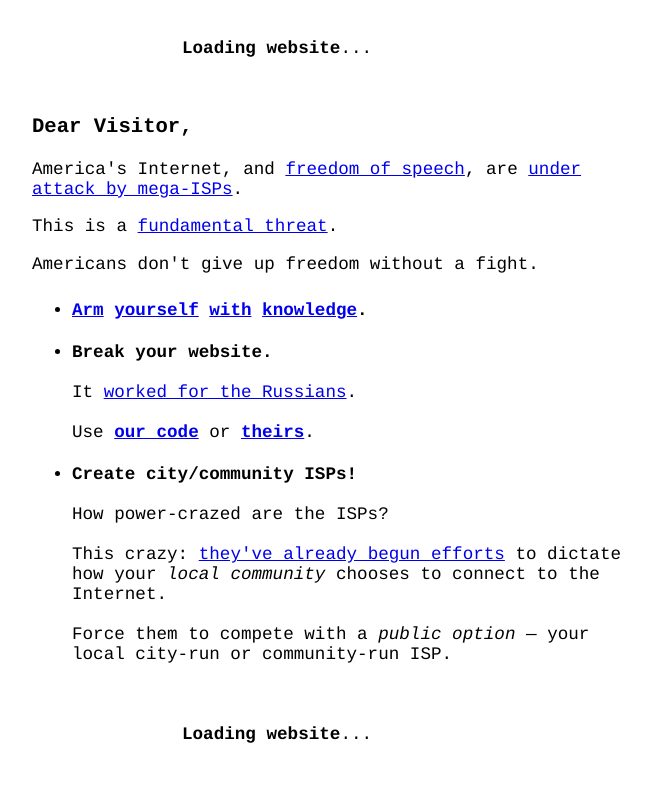
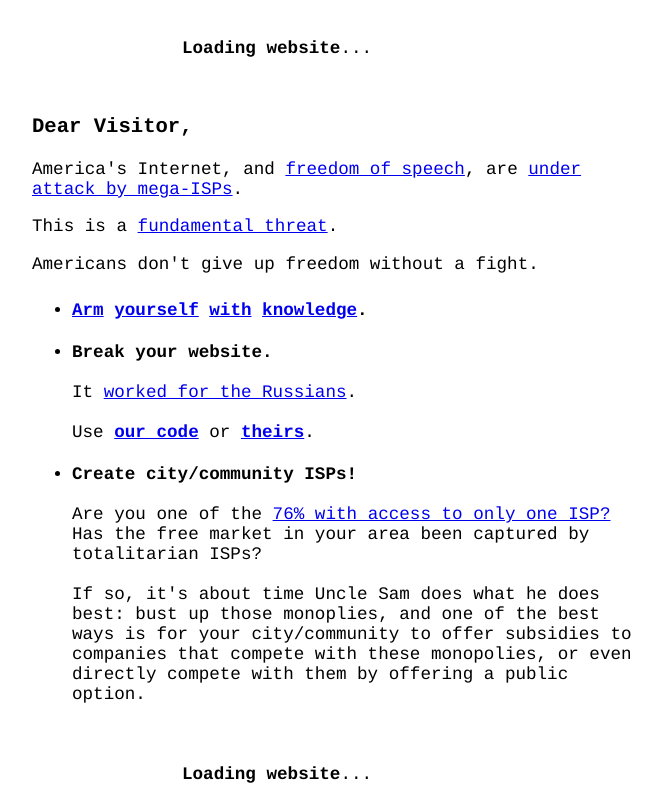
Before and after one commit to taoeffect/break-the-net, a plain HTML site: page break-the-net.html in a window 1280 px wide. Shown: the whole page, without its empty margins (308-970 px from the left). Drawn offline with Linux system fonts and the light colour scheme.

Commit message:
improve last section wording

```diff
--- a/break-the-net.html
+++ b/break-the-net.html
@@ -59,10 +59,9 @@
             <li>
               <b>Create city/community ISPs!</b>
               <br><br>
-              How power-crazed are the ISPs?
-              <br><br>This crazy: <a href="https://arstechnica.com/tech-policy/2017/01/virginia-broadband-deployment-act-would-kill-municipal-broadband-deployment/" target="_parent">they've already begun efforts</a> to dictate how your <i>local community</i> chooses to connect to the Internet.
+              Are you one of the <a href="http://www.businessinsider.com/internet-isps-competition-net-neutrality-ajit-pai-fcc-2017-4/#-11">76% with access to only one ISP?</a> Has the free market in your area been captured by totalitarian ISPs?
               <br><br>
-              Force them to compete with a <i>public option</i> — your local city-run or community-run ISP.
+              If so, it's about time Uncle Sam does what he does best: bust up those monoplies, and one of the best ways is for your city/community to offer subsidies to companies that compete with these monopolies, or even directly compete with them by offering a public option.
               <br><br>
             </li>
           </ul>
```
